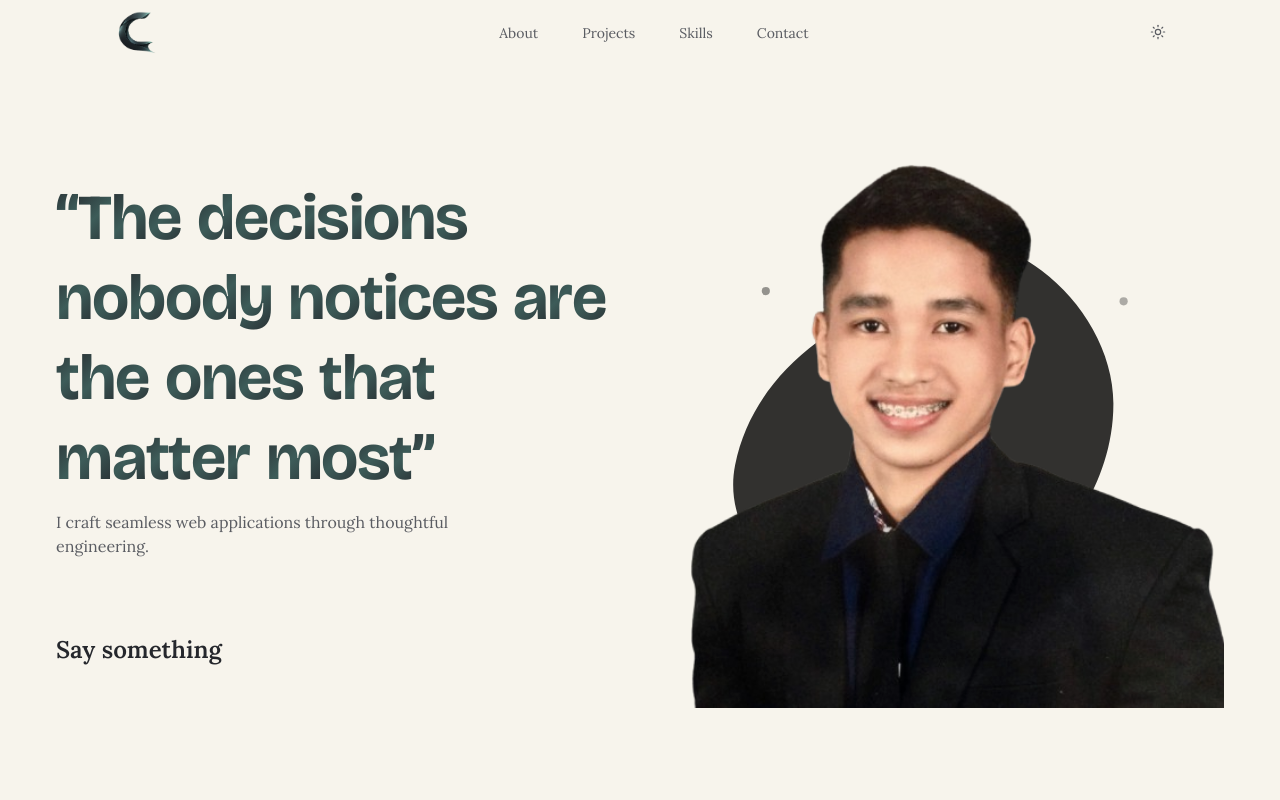
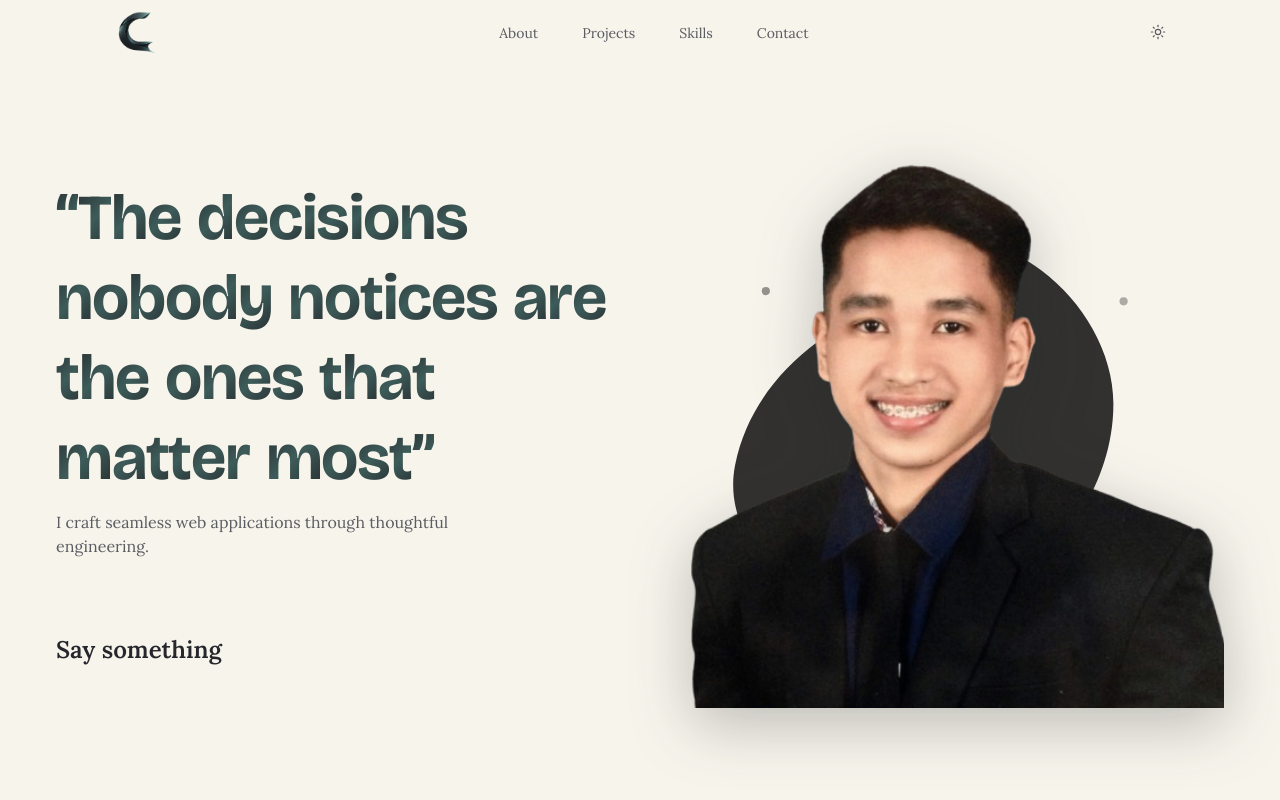
Before and after one commit to chriscstll/chriscstll, a Next.js app: page / in a window 1280 px wide. Shown: the top 800 px of the page. Built offline with nearby package versions, Linux system fonts and the light colour scheme.

Commit message:
hero img update

```diff
--- a/app/globals.css
+++ b/app/globals.css
@@ -180,16 +180,18 @@
   }
 }
 
-/* FOR THE HERO IMG */
+/* FOR HERO IMG */
 :root {
   --photo-filter: grayscale(20%) contrast(1.05) brightness(1);
+  --photo-shadow: drop-shadow(0 clamp(6px, 1.4vw, 16px) clamp(12px, 2.6vw, 30px) rgb(37 39 44 / 0.28));
 }
 
 [data-theme='dark'] {
   --photo-filter: grayscale(30%) contrast(1.1) brightness(0.88);
+  --photo-shadow: drop-shadow(0 clamp(6px, 1.4vw, 16px) clamp(12px, 2.6vw, 30px) rgb(0 0 0 / 0.55));
 }
 
-/* FOR THE TECH STACK */
+/* FOR TECH STACK */
 @keyframes marquee {
   from {
     transform: translateX(0);
@@ -199,7 +201,7 @@
   }
 }
 
-/* FOR THE THEME SWITHC */
+/* FOR THEME SWITHC */
 ::view-transition-old(root),
 ::view-transition-new(root) {
   animation: none;
@@ -213,7 +215,7 @@
   clip-path: path('M0 0Z');
 }
 
-/* FOR THE PROJECT RING */
+/* FOR PROJECT RING */
 .ring-stage {
   --card-w: min(74vw, 320px);
   --card-h: calc(var(--card-w) * 0.625);
--- a/components/sections/Hero.tsx
+++ b/components/sections/Hero.tsx
@@ -112,14 +112,14 @@ export default function Hero() {
               duration={1.0}
               blur={16}
               y={12}
-              className="absolute inset-0 overflow-hidden">
+              className="absolute inset-0">
               <Image
                 src="/profile-photo.png"
                 alt="Christian M. Castillo"
                 fill
                 sizes="(max-width: 768px) 100vw, 50vw"
                 className="object-contain object-center select-none pointer-events-none"
-                style={{ filter: 'var(--photo-filter)' }}
+                style={{ filter: 'var(--photo-filter) var(--photo-shadow)' }}
                 draggable={false}
                 priority
               />
```
